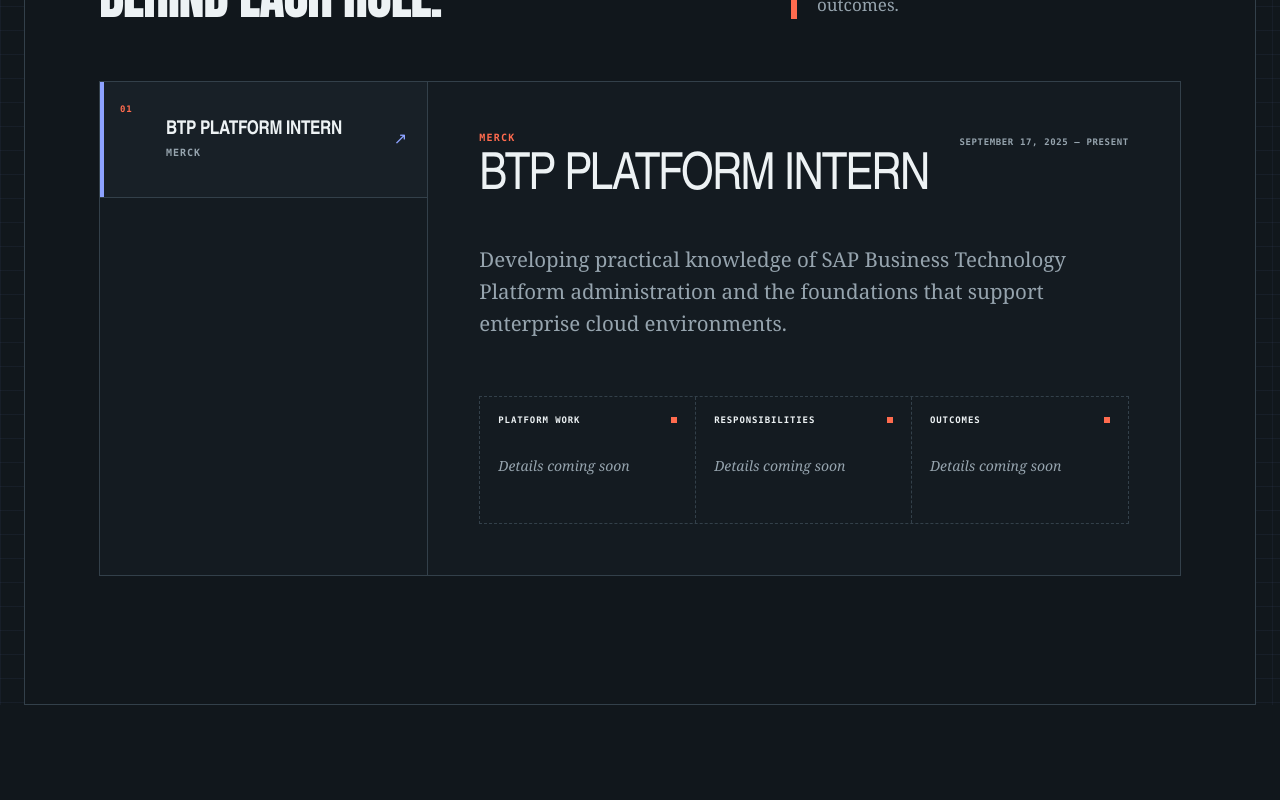
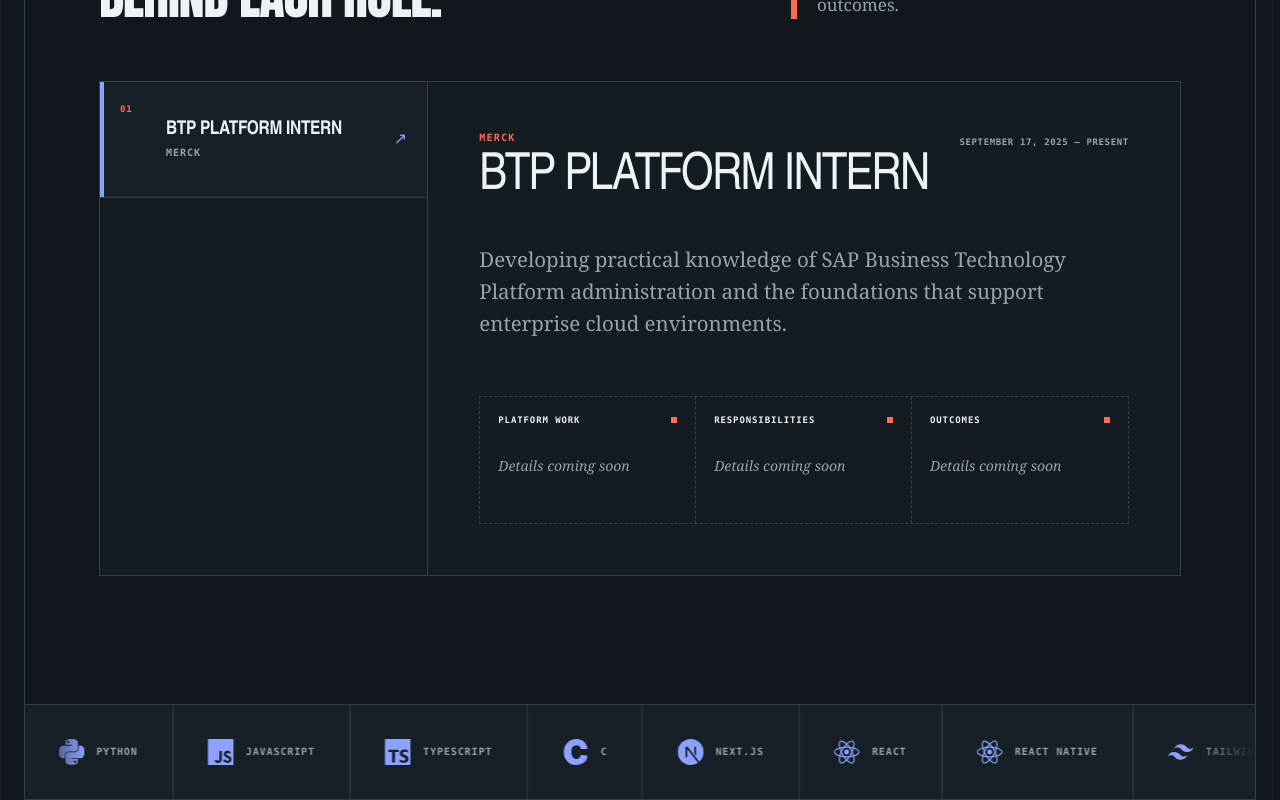
Before and after one commit to hdshashank/portfolio, a Next.js app: page / in a window 1280 px wide. Shown: the part 1026-1826 px from the top of the page. Before the commit the page ends 1731 px from the top, so only its background shows below. Built offline with nearby package versions, Linux system fonts and the light colour scheme.

Commit message:
Build portfolio skills marquee

```diff
--- /dev/null
+++ b/app/components/Skills.tsx
@@ -0,0 +1,75 @@
+import {
+  siC,
+  siExpress,
+  siGit,
+  siJavascript,
+  siJson,
+  siLinux,
+  siMongodb,
+  siMui,
+  siNextdotjs,
+  siOpenapiinitiative,
+  siPostgresql,
+  siPython,
+  siReact,
+  siSap,
+  siTailwindcss,
+  siTypescript,
+  type SimpleIcon,
+} from "simple-icons";
+import { SkillsMarquee } from "./SkillsMarquee";
+
+const skills: ReadonlyArray<{ name: string; icon: SimpleIcon }> = [
+  { name: "Python", icon: siPython },
+  { name: "JavaScript", icon: siJavascript },
+  { name: "TypeScript", icon: siTypescript },
+  { name: "C", icon: siC },
+  { name: "Next.js", icon: siNextdotjs },
+  { name: "React", icon: siReact },
+  { name: "React Native", icon: siReact },
+  { name: "Tailwind CSS", icon: siTailwindcss },
+  { name: "Material UI", icon: siMui },
+  { name: "Express.js", icon: siExpress },
+  { name: "REST APIs", icon: siOpenapiinitiative },
+  { name: "JSON", icon: siJson },
+  { name: "PostgreSQL", icon: siPostgresql },
+  { name: "MongoDB", icon: siMongodb },
+  { name: "SAP BTP", icon: siSap },
+  { name: "Git", icon: siGit },
+  { name: "Linux", icon: siLinux },
+] as const;
+
+function SkillSequence({ duplicate = false }: { duplicate?: boolean }) {
+  return (
+    <ul className="skills-sequence" aria-hidden={duplicate || undefined}>
+      {skills.map((skill) => (
+        <li className="skill-item" key={skill.name}>
+          <span className="skill-icon" aria-hidden="true">
+            <svg viewBox="0 0 24 24" role="img">
+              <path d={skill.icon.path} />
+            </svg>
+          </span>
+          <span>{skill.name}</span>
+        </li>
+      ))}
+    </ul>
+  );
+}
+
+export function Skills() {
+  return (
+    <section className="skills-section" id="skills" aria-labelledby="skills-title">
+      <h2 className="visually-hidden" id="skills-title">Skills and tools</h2>
+      <div
+        className="skills-marquee"
+        tabIndex={0}
+        aria-label="Skills and tools. Pause the moving list by focusing it, or scroll horizontally."
+      >
+        <SkillsMarquee>
+          <SkillSequence />
+          <SkillSequence duplicate />
+        </SkillsMarquee>
+      </div>
+    </section>
+  );
+}
--- /dev/null
+++ b/app/components/SkillsMarquee.tsx
@@ -0,0 +1,36 @@
+"use client";
+
+import { type ReactNode, useEffect, useRef } from "react";
+
+export function SkillsMarquee({ children }: { children: ReactNode }) {
+  const trackRef = useRef<HTMLDivElement>(null);
+
+  useEffect(() => {
+    let previousScrollY = window.scrollY;
+    let frameId = 0;
+
+    const syncDirection = () => {
+      frameId = 0;
+      const nextScrollY = window.scrollY;
+      const delta = nextScrollY - previousScrollY;
+      previousScrollY = nextScrollY;
+
+      if (Math.abs(delta) < 1) return;
+
+      const animation = trackRef.current?.getAnimations()[0];
+      if (animation) animation.playbackRate = delta > 0 ? 1 : -1;
+    };
+
+    const onScroll = () => {
+      if (!frameId) frameId = window.requestAnimationFrame(syncDirection);
+    };
+
+    window.addEventListener("scroll", onScroll, { passive: true });
+    return () => {
+      window.removeEventListener("scroll", onScroll);
+      if (frameId) window.cancelAnimationFrame(frameId);
+    };
+  }, []);
+
+  return <div className="skills-track" ref={trackRef}>{children}</div>;
+}
--- a/app/globals.css
+++ b/app/globals.css
@@ -51,6 +51,18 @@
 
 a { color: inherit; text-decoration: none; }
 button { font: inherit; }
+
+.visually-hidden {
+  position: absolute;
+  width: 1px;
+  height: 1px;
+  padding: 0;
+  margin: -1px;
+  overflow: hidden;
+  clip: rect(0 0 0 0);
+  white-space: nowrap;
+  border: 0;
+}
 
 :focus-visible {
   outline: 2px solid var(--signal);
@@ -539,6 +551,81 @@
 .experience-coming-soon { margin: 30px 0 0; color: var(--muted); font: italic 14px/1.4 Georgia, "Times New Roman", serif; }
 .experience-group ul { margin: 20px 0 0; padding-left: 18px; color: var(--muted); font-size: 14px; line-height: 1.5; }
 
+/* Skills */
+.skills-section {
+  width: min(calc(100% - 48px), 1280px);
+  margin-inline: auto;
+  border-inline: 1px solid var(--rule);
+  border-bottom: 1px solid var(--rule);
+  background: var(--raised);
+}
+
+.skills-marquee {
+  position: relative;
+  overflow-x: auto;
+  scrollbar-width: none;
+  overscroll-behavior-inline: contain;
+  touch-action: pan-x;
+  mask-image: linear-gradient(90deg, transparent, black 5%, black 95%, transparent);
+  -webkit-mask-image: linear-gradient(90deg, transparent, black 5%, black 95%, transparent);
+}
+
+.skills-marquee::-webkit-scrollbar { display: none; }
+
+.skills-track {
+  width: max-content;
+  display: flex;
+  animation: skills-scroll 68s linear infinite;
+  animation-iteration-count: infinite;
+  will-change: transform;
+  backface-visibility: hidden;
+}
+
+.skills-sequence {
+  display: flex;
+  align-items: stretch;
+  gap: 0;
+  margin: 0;
+  padding: 0;
+  list-style: none;
+}
+
+.skill-item {
+  min-height: 94px;
+  display: flex;
+  align-items: center;
+  gap: 12px;
+  padding-inline: clamp(22px, 2.7vw, 36px);
+  border-right: 1px solid var(--rule);
+  color: var(--muted);
+  font: 700 10px/1 ui-monospace, SFMono-Regular, Menlo, monospace;
+  letter-spacing: .09em;
+  text-transform: uppercase;
+  white-space: nowrap;
+  transition: color 160ms ease, background-color 160ms ease;
+}
+
+.skill-item:hover { color: var(--ink); background: var(--paper); }
+
+.skill-icon {
+  width: 26px;
+  height: 26px;
+  display: block;
+  flex: 0 0 auto;
+  color: var(--blue);
+}
+
+.skill-icon svg { width: 100%; height: 100%; fill: currentColor; }
+
+.skills-marquee:hover .skills-track,
+.skills-marquee:focus .skills-track,
+.skills-marquee:focus-within .skills-track { animation-play-state: paused; }
+
+@keyframes skills-scroll {
+  from { transform: translate3d(0, 0, 0); }
+  to { transform: translate3d(-50%, 0, 0); }
+}
+
 @media (max-width: 880px) {
   .header-shell { grid-template-columns: 1fr auto; }
   .primary-nav,
@@ -710,6 +797,9 @@
   .experience-group { min-height: 100px; border-right: 0; border-bottom: 1px dashed var(--rule); }
   .experience-group:last-child { border-bottom: 0; }
   .experience-coming-soon { margin-top: 21px; }
+
+  .skills-section { width: 100%; border-inline: 0; }
+  .skill-item { min-height: 82px; padding-inline: 20px; }
 }
 @media (max-width: 380px) {
   .drawer-actions { grid-template-columns: 1fr; }
@@ -720,4 +810,6 @@
   html { scroll-behavior: auto; }
   *, *::before, *::after { scroll-behavior: auto !important; transition-duration: .01ms !important; }
   .hero-status-dot::after { animation: none; }
+  .skills-track { animation: none; }
+  .skills-sequence[aria-hidden="true"] { display: none; }
 }
--- a/app/page.tsx
+++ b/app/page.tsx
@@ -1,5 +1,6 @@
 import Link from "next/link";
 import { Experience } from "./components/Experience";
+import { Skills } from "./components/Skills";
 
 function DownloadIcon() {
   return (
@@ -53,6 +54,7 @@
         </div>
       </section>
       <Experience />
+      <Skills />
     </main>
   );
 }
--- a/package.json
+++ b/package.json
@@ -14,6 +14,7 @@
     "postcss": "^8.5.25",
     "react": "^19.1.0",
     "react-dom": "^19.1.0",
+    "simple-icons": "^16.28.0",
     "tailwindcss": "^4.3.3"
   },
   "devDependencies": {
```
Also changed, not shown: 1 other file (tests, documents, lock files or other folders).
